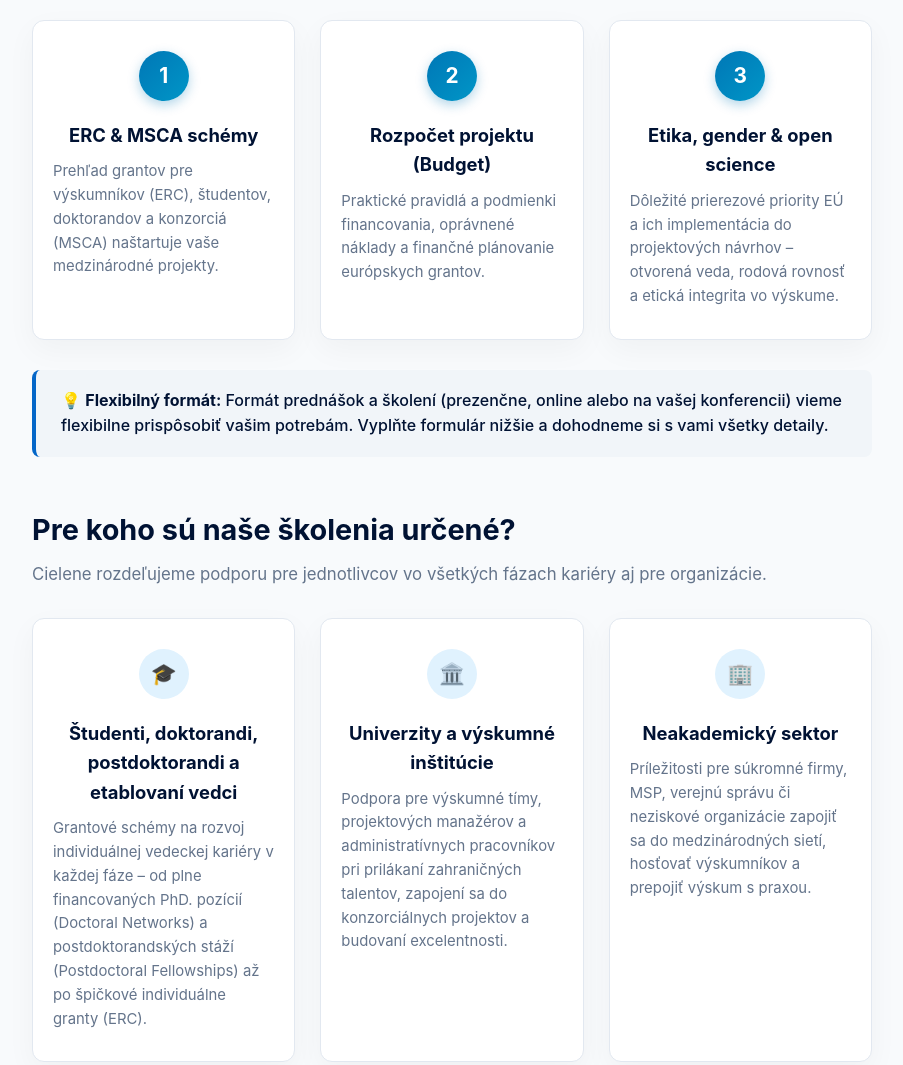
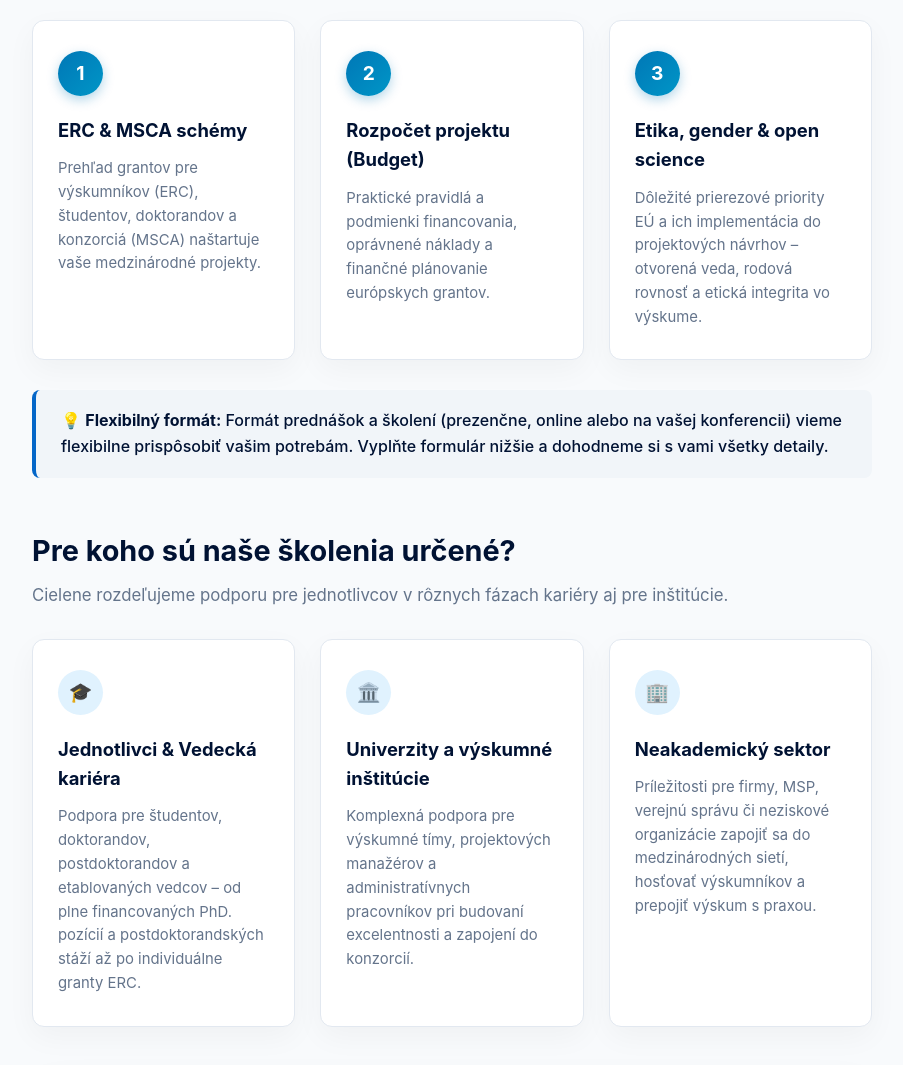
Before and after one commit to adrianapalkova-ux/horizont-skolenia, a plain HTML site: page index.html in a window 1280 px wide. Shown: the part 1320-2385 px from the top of the page, without its empty margins (348-1251 px from the left). Drawn offline with Linux system fonts and the light colour scheme.

Commit message:
Update index.html

```diff
--- a/index.html
+++ b/index.html
@@ -259,47 +259,48 @@
             margin-bottom: 30px;
         }
 
+        /* ZAROVNANIE KARIET VĽAVO PRE ČISTEJŠÍ VZHĽAD */
         .card {
             background: #ffffff;
-            padding: 30px 20px;
+            padding: 30px 25px;
             border-radius: 12px;
             box-shadow: 0 10px 30px rgba(0, 0, 0, 0.04);
             border: 1px solid #e2e8f0;
-            text-align: center;
+            text-align: left;
         }
 
         .card-number {
-            width: 50px;
-            height: 50px;
+            width: 45px;
+            height: 45px;
             background: linear-gradient(135deg, #0077b6 0%, #0096c7 100%);
             color: white;
             border-radius: 50%;
             display: flex;
             align-items: center;
             justify-content: center;
-            font-size: 1.3rem;
+            font-size: 1.2rem;
             font-weight: bold;
-            margin: 0 auto 20px auto;
+            margin-bottom: 20px;
             box-shadow: 0 4px 12px rgba(0, 119, 182, 0.3);
         }
 
         .card-icon {
-            width: 50px;
-            height: 50px;
+            width: 45px;
+            height: 45px;
             background-color: #e0f2fe;
             color: var(--highlight);
             border-radius: 50%;
             display: flex;
             align-items: center;
             justify-content: center;
-            font-size: 1.3rem;
-            margin: 0 auto 20px auto;
+            font-size: 1.2rem;
+            margin-bottom: 20px;
         }
 
         .card h3 {
             font-size: 1.15rem;
             color: var(--primary-dark);
-            margin-bottom: 10px;
+            margin-bottom: 12px;
         }
 
         .card p {
@@ -403,19 +404,19 @@
             </div>
 
             <div class="grid">
-                <div class="card" style="text-align: left;">
+                <div class="card">
                     <div class="card-number">1</div>
-                    <h3 style="text-align: center;">ERC & MSCA schémy</h3>
+                    <h3>ERC & MSCA schémy</h3>
                     <p>Prehľad grantov pre výskumníkov (ERC), študentov, doktorandov a konzorciá (MSCA) naštartuje vaše medzinárodné projekty.</p>
                 </div>
-                <div class="card" style="text-align: left;">
+                <div class="card">
                     <div class="card-number">2</div>
-                    <h3 style="text-align: center;">Rozpočet projektu (Budget)</h3>
+                    <h3>Rozpočet projektu (Budget)</h3>
                     <p>Praktické pravidlá a podmienki financovania, oprávnené náklady a finančné plánovanie európskych grantov.</p>
                 </div>
-                <div class="card" style="text-align: left;">
+                <div class="card">
                     <div class="card-number">3</div>
-                    <h3 style="text-align: center;">Etika, gender & open science</h3>
+                    <h3>Etika, gender & open science</h3>
                     <p>Dôležité prierezové priority EÚ a ich implementácia do projektových návrhov – otvorená veda, rodová rovnosť a etická integrita vo výskume.</p>
                 </div>
             </div>
@@ -427,24 +428,24 @@
             <!-- SEKCIA 3: PRE KOHO -->
             <div id="pre-koho" class="section-title">
                 <h2>Pre koho sú naše školenia určené?</h2>
-                <p>Cielene rozdeľujeme podporu pre jednotlivcov vo všetkých fázach kariéry aj pre organizácie.</p>
+                <p>Cielene rozdeľujeme podporu pre jednotlivcov v rôznych fázach kariéry aj pre inštitúcie.</p>
             </div>
 
             <div class="grid">
                 <div class="card">
                     <div class="card-icon">🎓</div>
-                    <h3>Študenti, doktorandi, postdoktorandi a etablovaní vedci</h3>
-                    <p>Grantové schémy na rozvoj individuálnej vedeckej kariéry v každej fáze – od plne financovaných PhD. pozícií (Doctoral Networks) a postdoktorandských stáží (Postdoctoral Fellowships) až po špičkové individuálne granty (ERC).</p>
+                    <h3>Jednotlivci & Vedecká kariéra</h3>
+                    <p>Podpora pre študentov, doktorandov, postdoktorandov a etablovaných vedcov – od plne financovaných PhD. pozícií a postdoktorandských stáží až po individuálne granty ERC.</p>
                 </div>
                 <div class="card">
                     <div class="card-icon">🏛️</div>
                     <h3>Univerzity a výskumné inštitúcie</h3>
-                    <p>Podpora pre výskumné tímy, projektových manažérov a administratívnych pracovníkov pri prilákaní zahraničných talentov, zapojení sa do konzorciálnych projektov a budovaní excelentnosti.</p>
+                    <p>Komplexná podpora pre výskumné tímy, projektových manažérov a administratívnych pracovníkov pri budovaní excelentnosti a zapojení do konzorcií.</p>
                 </div>
                 <div class="card">
                     <div class="card-icon">🏢</div>
                     <h3>Neakademický sektor</h3>
-                    <p>Príležitosti pre súkromné firmy, MSP, verejnú správu či neziskové organizácie zapojiť sa do medzinárodných sietí, hosťovať výskumníkov a prepojiť výskum s praxou.</p>
+                    <p>Príležitosti pre firmy, MSP, verejnú správu či neziskové organizácie zapojiť sa do medzinárodných sietí, hosťovať výskumníkov a prepojiť výskum s praxou.</p>
                 </div>
             </div>
 
```
